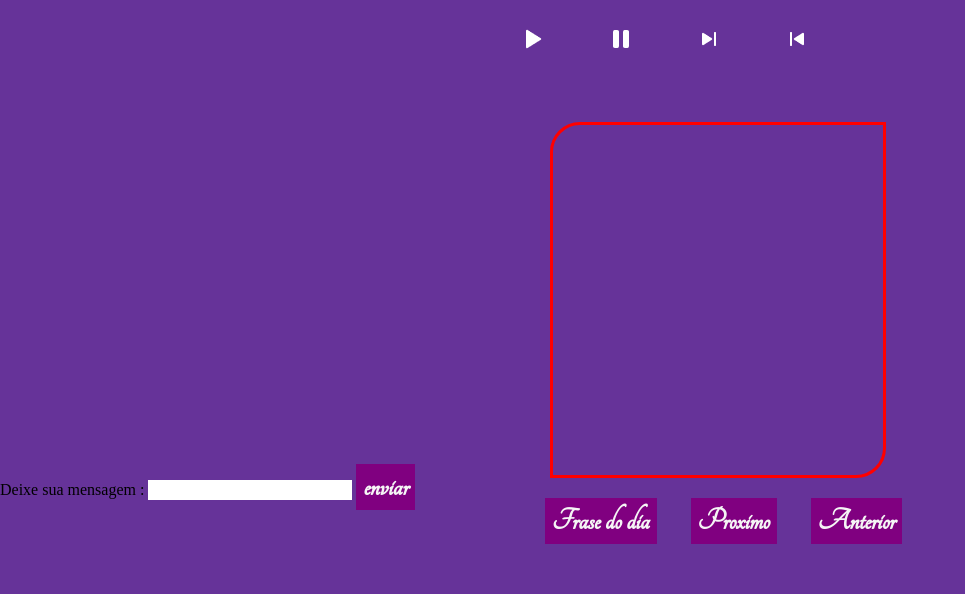
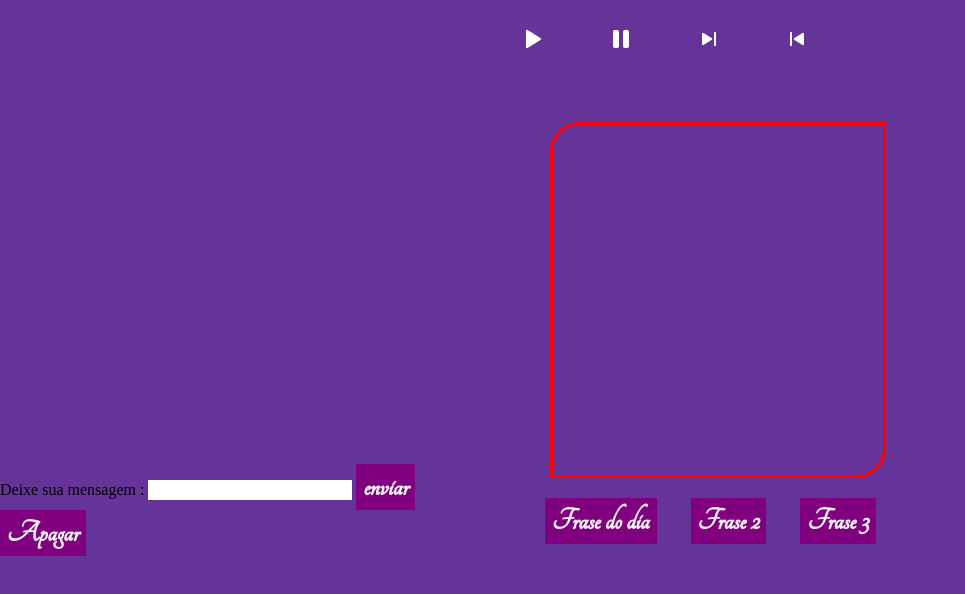
Before and after one commit to WesleyDev93/Frases-Motivadoras, a plain HTML site: page index.html in a window 1280 px wide. Both pictures are taken after a click on the button "enviar". Shown: the top 594 px of the page, without its empty margins (0-965 px from the left). Drawn offline with Linux system fonts and the light colour scheme.

Commit message:
estilizando novos botoes e criando logica do local storage

```diff
--- a/componentes/_footer.scss
+++ b/componentes/_footer.scss
@@ -4,4 +4,7 @@
     .enviar {
         @include padraoBotoes;
     }
+    .apagar {
+        @include padraoBotoes;
+    }
 }
--- a/index.html
+++ b/index.html
@@ -38,8 +38,8 @@
         <div class="botoes">
 
             <button class="primeiraFrase">Frase do dia</button>
-            <button class="frasesProximo">Proximo</button>
-            <button class="frasesAnterior">Anterior</button>
+            <button class="frasesProximo">Frase 2</button>
+            <button class="frasesAnterior">Frase 3</button>
 
 
         </div>
@@ -54,6 +54,18 @@
        <button class="enviar" type="button">enviar</button>
      </form>
 
+
+
+     <section>
+
+        <div class="mostraMensagem">
+
+
+
+        <button class="apagar" type="button">Apagar</button>
+        </div>
+
+     </section>
 </footer>
 <script src="./js/main.js"></script>
 </html>
--- a/js/main.js
+++ b/js/main.js
@@ -58,6 +58,15 @@ const frasesProximo = document.querySelector ('.frasesProximo');
 
 const frasesAnterior = document.querySelector ('.frasesAnterior');
 
+
+const mostraMensagem = document.querySelector ('.mostraMensagem');
+
+    const mensagemDigitada = document.createElement ('p');
+
+const apagar = document.querySelector ('.apagar');
+
+
+
 const CriaP = document.createElement ('p');
 
 function CriaTexto () {
@@ -103,20 +112,38 @@ frasesAnterior.addEventListener ('click', () =>{
 
 
 
-const formulario = document.querySelector ('#mensagem');
+const input = document.querySelector ('#mensagem');
 
 const botaoEnviar = document.querySelector ('.enviar');
 
-const pegarTexto = formulario.value;
 
 
 
-//console.log (formulario.value);
+
+
 
 botaoEnviar.addEventListener ('click', () =>{
 
-    console.log (pegarTexto);
-     console.log ("ok");
 
 
+
+    mostraMensagem.appendChild (mensagemDigitada);
+       mensagemDigitada.classList.add ('estiloTexto');
+       mensagemDigitada.textContent = input.value;
+
+
+    var texto = input.value;
+
+    localStorage.setItem ("input",JSON.stringify(texto));
+
 });
+
+
+
+
+apagar.addEventListener ('click',()=>{
+
+    mensagemDigitada.remove ();
+    localStorage.removeItem ("input");
+
+});
```
Also changed, not shown: css/style.css, 1 other file.
